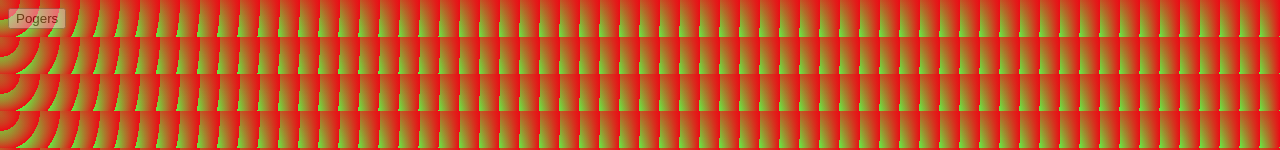
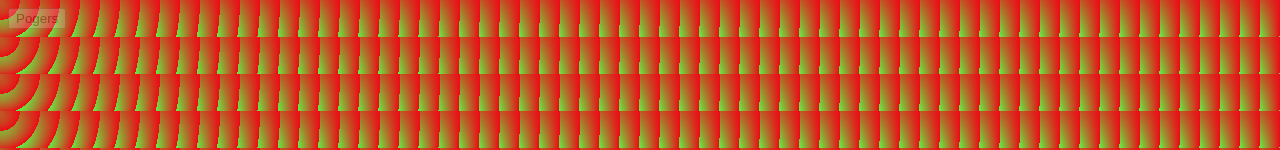
Before and after one commit to Mkz32/christmasfrenzy, a plain HTML site: page index.html in a window 1280 px wide. Shown: the top 150 px of the page. Drawn offline with Linux system fonts and the light colour scheme.

Commit message:
udapte opacity

```diff
--- a/index.css
+++ b/index.css
@@ -1,5 +1,5 @@
 body {
     background-color: #ed0a16;
-    opacity: 0.4;
+    opacity: 0.2;
     background-image:  repeating-radial-gradient( circle at 0 0, transparent 0, #ed0a16 20px ), repeating-linear-gradient( #5ff74455, #5ff744 );
 }
```
